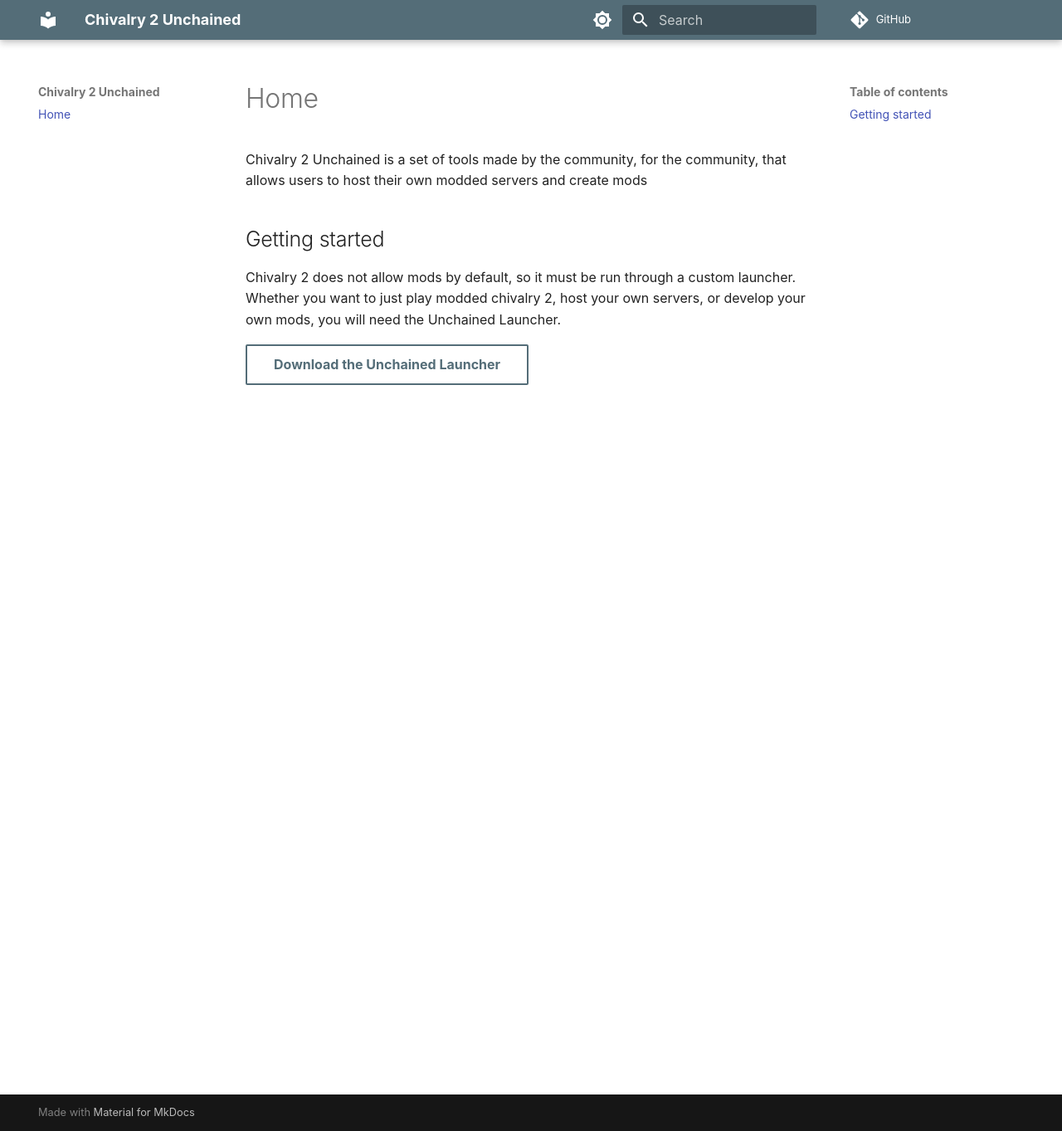
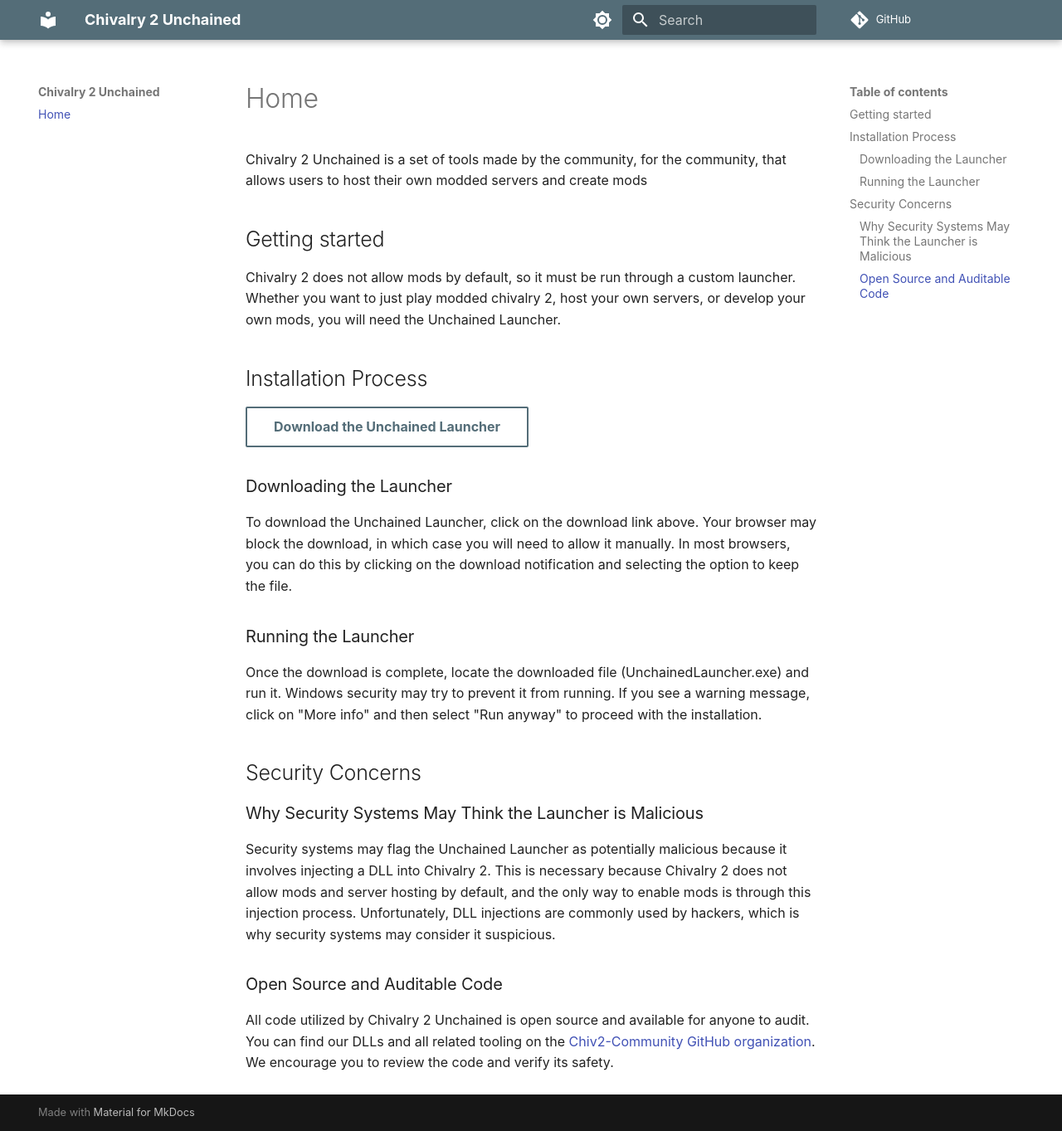
Before and after one commit to Chiv2-Community/unchained-wiki, an MkDocs documentation site: the page built from docs/index.md, in a window 1280 px wide and 1363 px high. Shown: the whole window at 83% size. Built offline with MkDocs 1.6.1 and Material for MkDocs 9.7.7, drawn with Linux system fonts in a browser that asks for light colours; some web fonts are replaced; comment, search, counter and statistics services are not loaded.

Commit message:
Update index.md to explain security concerns
Testing out the weird copilot integrations provided by github here.


## AI GENERATED

Add a section to `index.md` explaining security concerns related to the Unchained Launcher.

* **Security Concerns**
  - Add a section titled "Security Concerns" with subsections "Why Security Systems May Think the Launcher is Malicious" and "Open Source and Auditable Code".
  - Explain that security systems may flag the launcher as malicious due to DLL injection, which is necessary because Chivalry 2 does not allow mods by default.
  - Mention that DLL injections are commonly used by hackers, leading to potential security flags.
  - State that all code is open source and available for audit on the Chiv2-Community GitHub organization.

* **Installation Process**
  - Add a section titled "Installation Process" with subsections "Downloading the Launcher" and "Running the Launcher".
  - Provide instructions for downloading and running the Unchained Launcher, including steps to bypass browser and Windows security warnings.

---

For more details, open the [Copilot Workspace session](https://copilot-workspace.githubnext.com/Chiv2-Community/unchained-wiki?shareId=XXXX-XXXX-XXXX-XXXX).

```diff
--- a/docs/index.md
+++ b/docs/index.md
@@ -3,4 +3,20 @@
 ## Getting started
 Chivalry 2 does not allow mods by default, so it must be run through a custom launcher. Whether you want to just play modded chivalry 2, host your own servers, or develop your own mods, you will need the Unchained Launcher.
 
+## Installation Process
+
 [Download the Unchained Launcher](https://github.com/Chiv2-Community/UnchainedLauncher/releases/latest/download/UnchainedLauncher.exe){ .md-button }
+
+### Downloading the Launcher
+To download the Unchained Launcher, click on the download link above. Your browser may block the download, in which case you will need to allow it manually. In most browsers, you can do this by clicking on the download notification and selecting the option to keep the file.
+
+### Running the Launcher
+Once the download is complete, locate the downloaded file (UnchainedLauncher.exe) and run it. Windows security may try to prevent it from running. If you see a warning message, click on "More info" and then select "Run anyway" to proceed with the installation.
+
+## Security Concerns
+
+### Why Security Systems May Think the Launcher is Malicious
+Security systems may flag the Unchained Launcher as potentially malicious because it involves injecting a DLL into Chivalry 2. This is necessary because Chivalry 2 does not allow mods and server hosting by default, and the only way to enable mods is through this injection process. Unfortunately, DLL injections are commonly used by hackers, which is why security systems may consider it suspicious.
+
+### Open Source and Auditable Code
+All code utilized by Chivalry 2 Unchained is open source and available for anyone to audit. You can find our DLLs and all related tooling on the [Chiv2-Community GitHub organization](https://github.com/chiv2-community). We encourage you to review the code and verify its safety.
```
